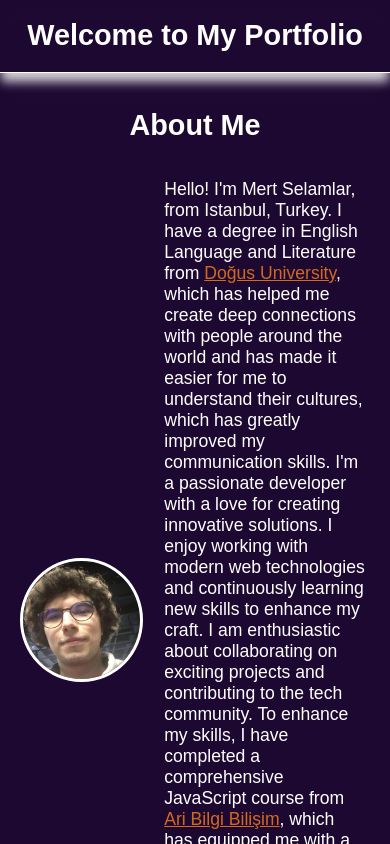
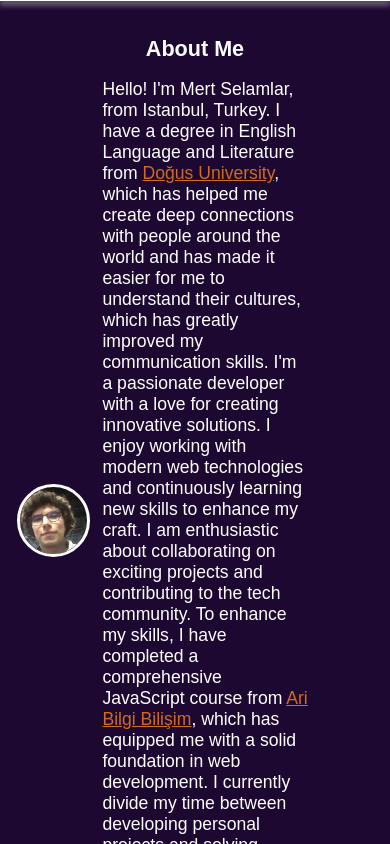
Before and after one commit to navillan/myPortfolio, a JavaScript app: page / in a window 390 px wide. Shown: the top 844 px of the page. Built offline with nearby package versions, Linux system fonts and the light colour scheme.

Commit message:
Project v0.8

```diff
--- a/src/components/App.js
+++ b/src/components/App.js
@@ -1,4 +1,3 @@
-import MainHeader from './mainHeader.js';
 import AboutMe from './aboutMe.js';
 import MyWorks from './mainBody.js';
 import Contact from './mainContact.js';
@@ -6,10 +5,11 @@ import Contact from './mainContact.js';
 function App() {
   return (
     <div className="App">
-      <MainHeader />
+      <div className="top-start"></div>
       <AboutMe />
       <MyWorks />
       <Contact />
+      <div className="bottom-end"></div>
     </div>
   );
 }
--- a/src/components/aboutMe.js
+++ b/src/components/aboutMe.js
@@ -5,7 +5,7 @@ function AboutMe() {
 
   return (
     <div className="about-me">
-      <h1>About Me</h1>
+      <h2>About Me</h2>
       <div className="about-me-main">
         <img className="about-me-photo" src={ThisIsMe} alt="My-Picture" />
         <p className="about-me-text">
--- a/src/components/mainHeader.js
+++ /dev/null
@@ -1,10 +0,0 @@
-
-
-function MainHeader() {
-  return (
-    <div className="main-header">
-      <h1>Welcome to My Portfolio</h1>
-    </div>
-  );
-}
-export default MainHeader;
--- a/src/index.css
+++ b/src/index.css
@@ -7,14 +7,22 @@ body {
   font-size: 0.9rem;
 }
 
-.main-header {
+.top-start {
   border-bottom: 1px solid white;
-  box-shadow: 0 10px 10px -1px rgba(255, 255, 255, 0.8);
+  box-shadow: 0 2px 6px 1px rgba(255, 255, 255, 0.8);
+}
+.bottom-end {
+  border-bottom: 2px solid white;
+  box-shadow: 0 -2px 6px 1px rgba(255, 255, 255, 0.8);
 }
 
 .about-me {
   display: inline-block;
   margin: 2vh;
+}
+
+.about-me h2 {
+  margin-bottom: 0;
 }
 
 .about-me-main {
@@ -25,7 +33,8 @@ body {
 }
 
 .about-me-photo {
-  position: relative;
+  position: absolute;
+  left: 5%;
   width: 14vh;
   height: 14vh;
   border-radius: 50%;
@@ -233,6 +242,15 @@ body {
 }
 
 @media (max-width: 920px) {
+  .about-me {
+    width: 88%;
+  }
+  .about-me-photo {
+    left: 4%;
+  }
+  .about-me-photo:hover {
+    transform: scale(1.3) translate(15%);
+  }
   .works-list {
     width: 580px;
     margin-top: 3rem;
@@ -248,9 +266,22 @@ body {
   }
 }
 
+@media (max-width: 850px) {
+  .about-me-photo {
+    left: 4%;
+    height: 12vh;
+    width: 12vh;
+  }
+}
+
 @media (max-width: 600px) {
   .about-me {
     width: 88%;
+  }
+  .about-me-photo {
+    left: 2%;
+    height: 12vh;
+    width: 12vh;
   }
   .about-me-certificate:hover {
     transform: scale(1.7);
@@ -273,3 +304,14 @@ body {
     margin-right: auto;
   }
 }
+
+@media (max-width: 520px) {
+  .about-me-photo {
+    left: 5%;
+    height: 8vh;
+    width: 8vh;
+  }
+  .about-me-photo:hover {
+    transform: scale(1.6) translate(20%);
+  }
+}
```
Also changed, not shown: src/components/mainContact.js (+18 -3 lines), src/components/mainBody.js (line endings or trailing spaces).
